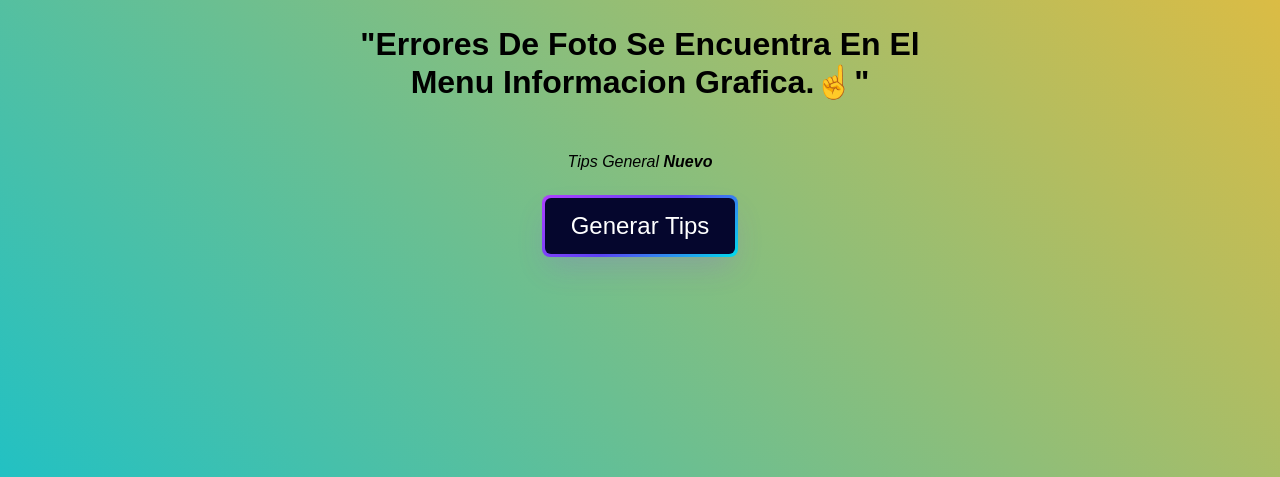
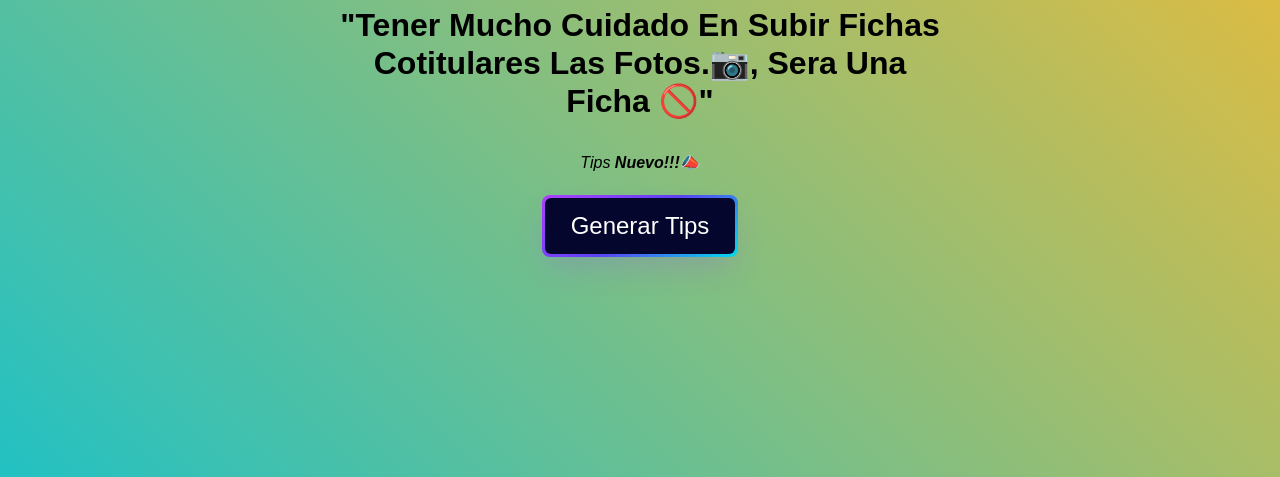
Before and after one commit to catastrourubamba/frases, a plain HTML site: page index.html in a window 1280 px wide. Shown: the part 323-800 px from the top of the page. Drawn offline with Linux system fonts and the light colour scheme.

Commit message:
Update index.html

```diff
--- a/index.html
+++ b/index.html
@@ -12,9 +12,9 @@
         <img src="./images/ok.svg" alt="" class="img" />
       </div>
       <h1 class="frase">
-      "Errores de Foto se encuentra en el menu informacion grafica.&#9757"
+      "Tener mucho cuidado en subir fichas cotitulares las fotos.📷, sera una ficha 🚫"
       </h1>
-      <span class="autor"><p>Tips General <b>Nuevo</b></p></span>
+      <span class="autor"><p>Tips <b>Nuevo!!!</b>📣</p></span>
       <!-- HTML
 <button class="boton" role="button">!-->
 
```
